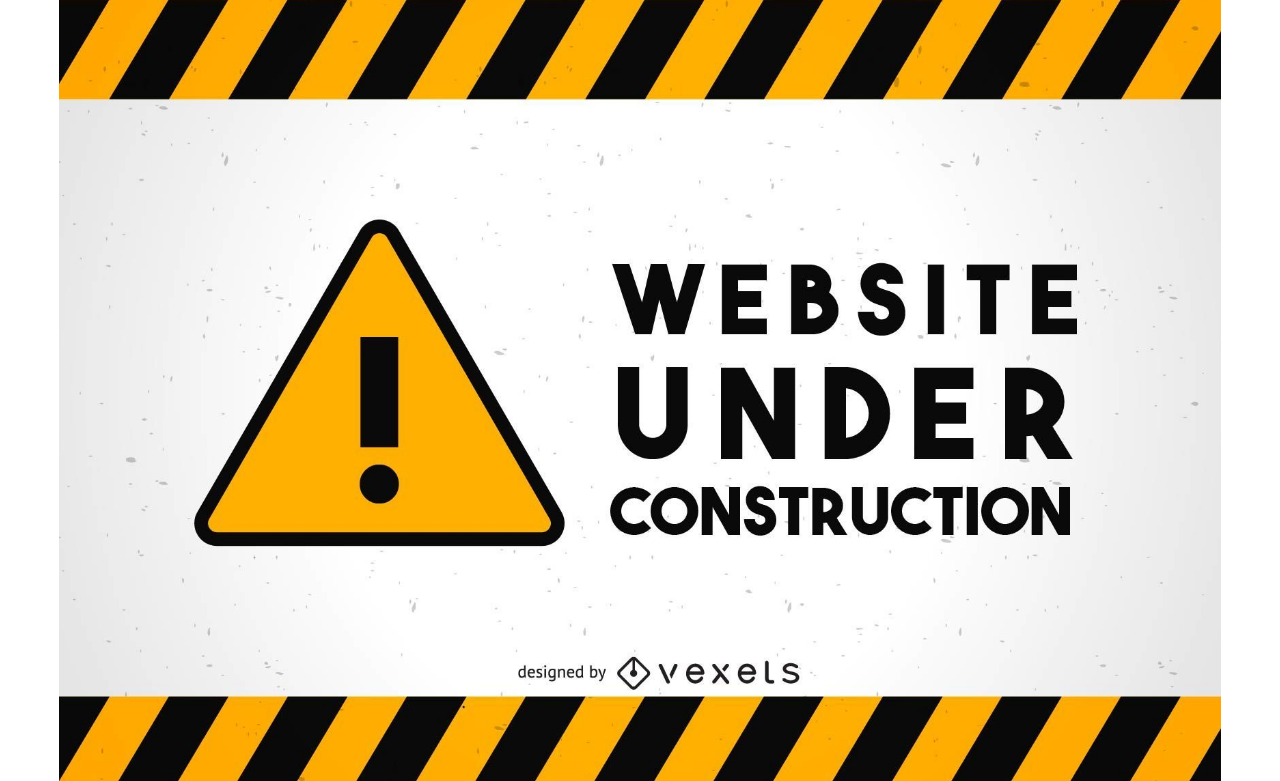
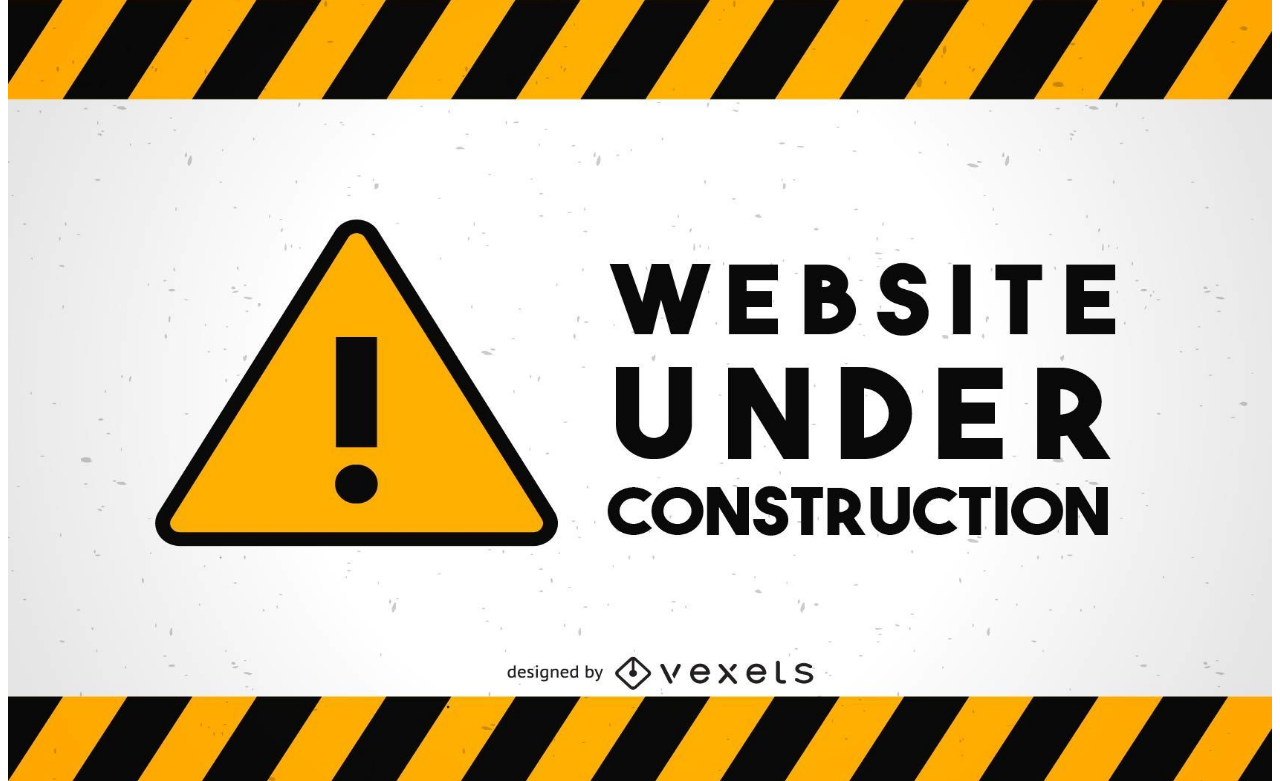
Before and after one commit to Seikov/html-seykowdigital, a plain HTML site: page index.html in a window 1280 px wide. Shown: the part 523-1304 px from the top of the page. Drawn offline with Linux system fonts and the light colour scheme; a web font is replaced by a local one.

Commit message:
Add files via upload

```diff
--- a/design.css
+++ b/design.css
@@ -1,3 +1,4 @@
+
 html {
     font-size: medium;
     display: block;
@@ -45,6 +46,10 @@ header p {
     font-size: 1rem;
 }
 
+.img-main {
+width: 100%
+}
+
 footer{
     background: #272829;
     color: goldenrod;
--- a/index.html
+++ b/index.html
@@ -9,11 +9,15 @@
     <link href="https://fonts.googleapis.com/css2?family=Gasoek+One&display=swap" rel="stylesheet">
 </head>
 <body>
+<div>
+<div>
 <header>
     <h1 class="h-text">Welcome to</h1>
     <a href="./index.html"><img src="./images/Logo.jpg" height="250px" width="250px" alt="Seykow Digital Solutions"></a>
     <p class="h-text">Empowering Tomorrow, Solving Today: Where Digital Solutions Meet Seamless Problem-solving</p>
 </header>
+</div>
+<div>
 <nav>
     <ul>
         <li><a href="./contact.html">Contact</a></li>
@@ -21,11 +25,15 @@
         <li><a href="./projects.html">Projects</a></li>
     </ul>
 </nav>
+</div>
+<div>
 <main>
-<img src="./images/site%20under%20construction.png" alt="Site under construction" height="800">
+<img src="./images/site%20under%20construction.png" alt="Site under construction" height="800" class="img-main">
 </main>
+</div>
 <footer>
     <h6>Copyright © Seykow Digital Solutions</h6>
 </footer>
+</div>
 </body>
 </html>
```
Also changed, not shown: about.html (+1 -1 lines), contact.html (+1 -1 lines), projects.html (+1 -1 lines).
